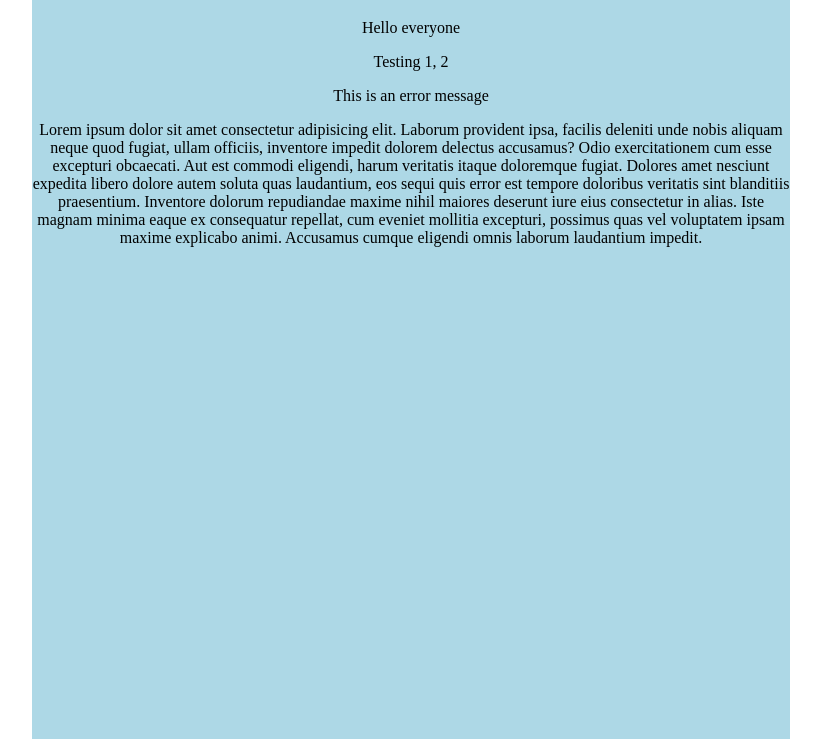
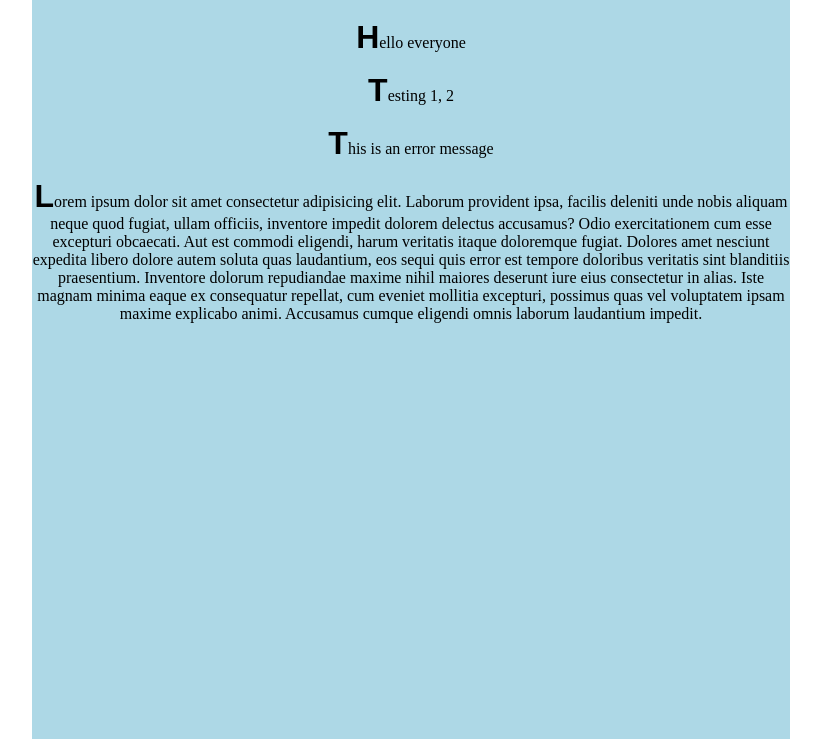
Before and after one commit to michellelclement/practice-makes-perfect, a plain HTML site: page index.html in a window 1280 px wide. Shown: the part 61-800 px from the top of the page, without its empty margins (229-1050 px from the left). Drawn offline with Linux system fonts and the light colour scheme.

Commit message:
Make first letter of each P different

```diff
--- a/style.css
+++ b/style.css
@@ -11,3 +11,10 @@ p::selection {
     background-color: blueviolet;
     color: white;
 }
+
+/* Make first letter of each P different */
+p::first-letter {
+    font-size: 2rem;
+    font-weight: bold;
+    font-family: sans-serif;
+}
```
